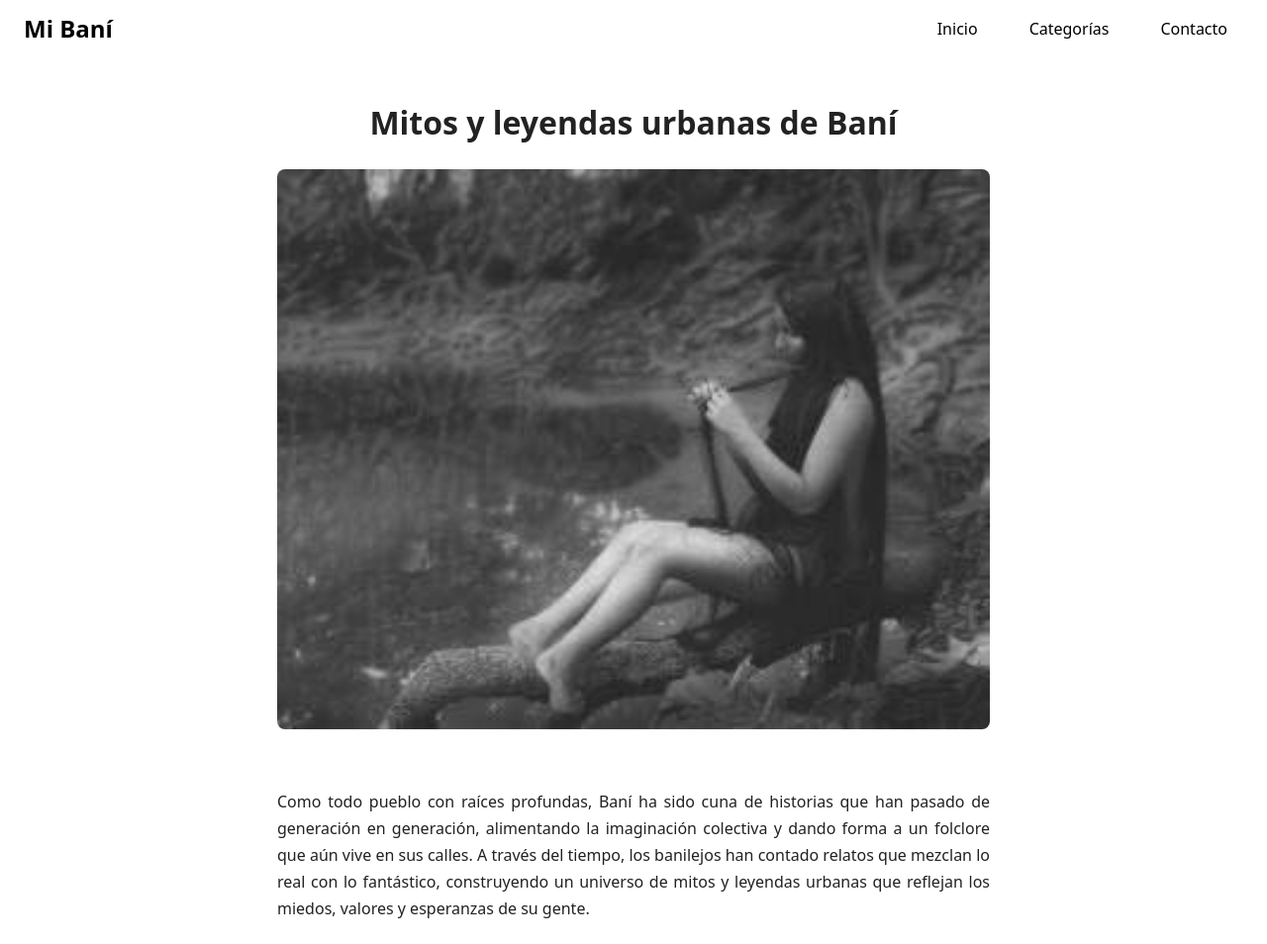
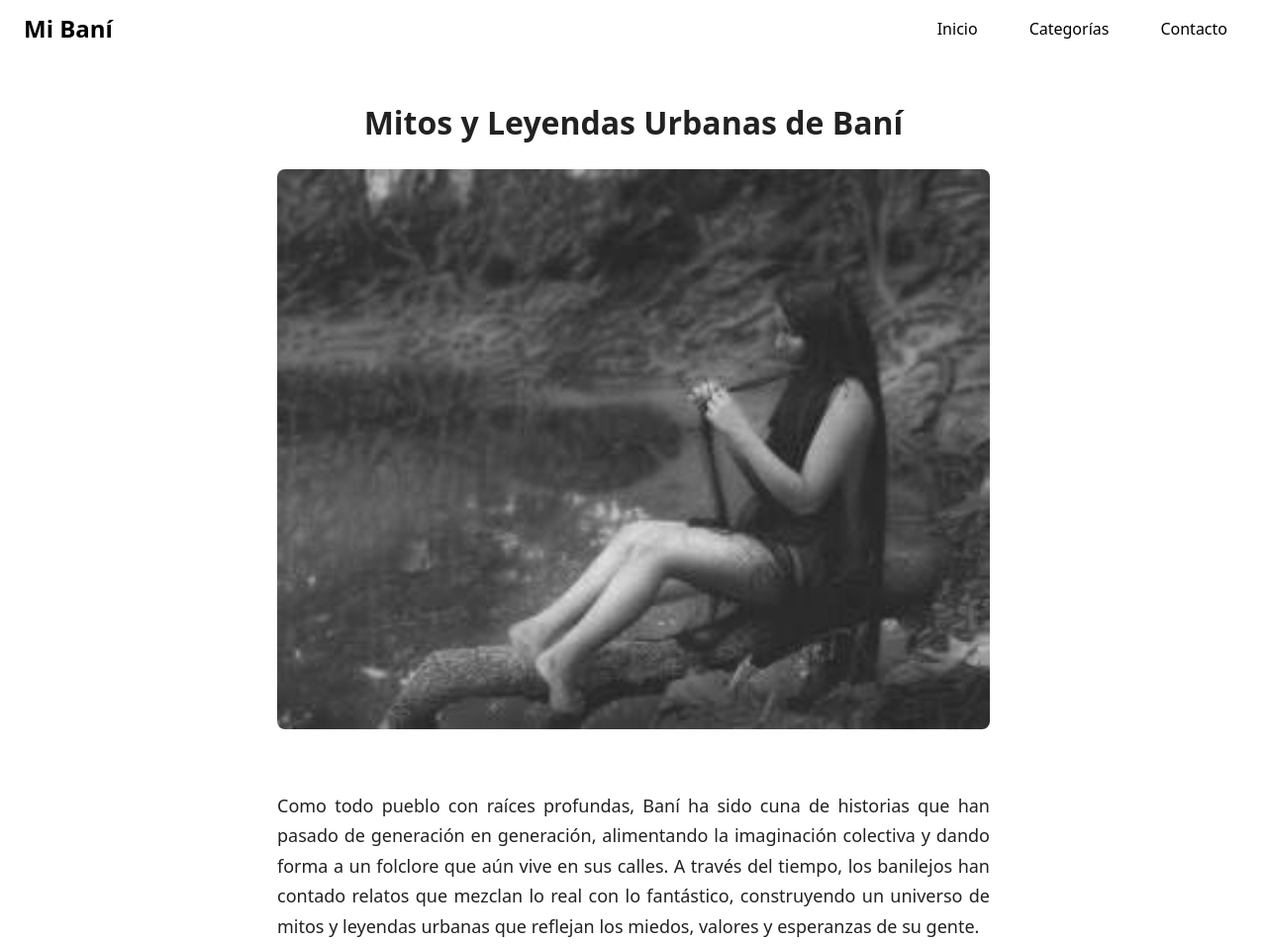
Before and after one commit to omardiaz55/bani-web, a plain HTML site: page mitos.html in a window 1280 px wide. Shown: the top 954 px of the page at 99% size. Drawn offline with Linux system fonts and the light colour scheme.

Commit message:
correcciones minimas

```diff
--- a/mitos.html
+++ b/mitos.html
@@ -27,7 +27,7 @@
       </nav>
     <div class="contenido-paginas">
       <section id="mitos-leyendas">
-        <h1>Mitos y leyendas urbanas de Baní</h1>
+        <h1>Mitos y Leyendas Urbanas de Baní</h1>
         <img src="imagenes/mitos-section.jpg" alt="mapa de bani" class="section-image">
         <br>
         <p>
--- a/styles.css
+++ b/styles.css
@@ -213,6 +213,7 @@ body {
 .contenido-paginas p {
   font-size: 1rem;
   text-align: justify;
+  font-size: 18px;
 }
 
 .section-image {
```
Also changed, not shown: index.html (+1 -1 lines).
